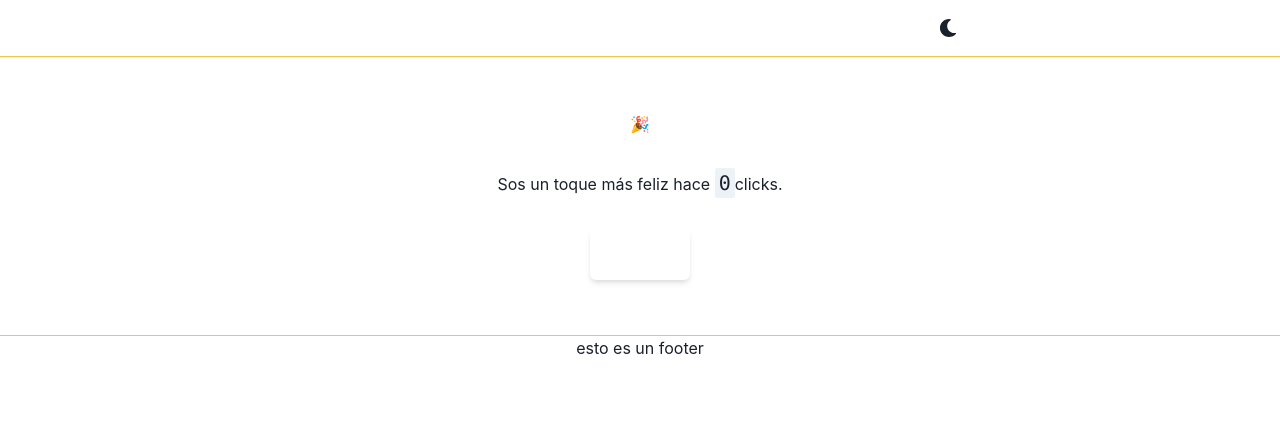
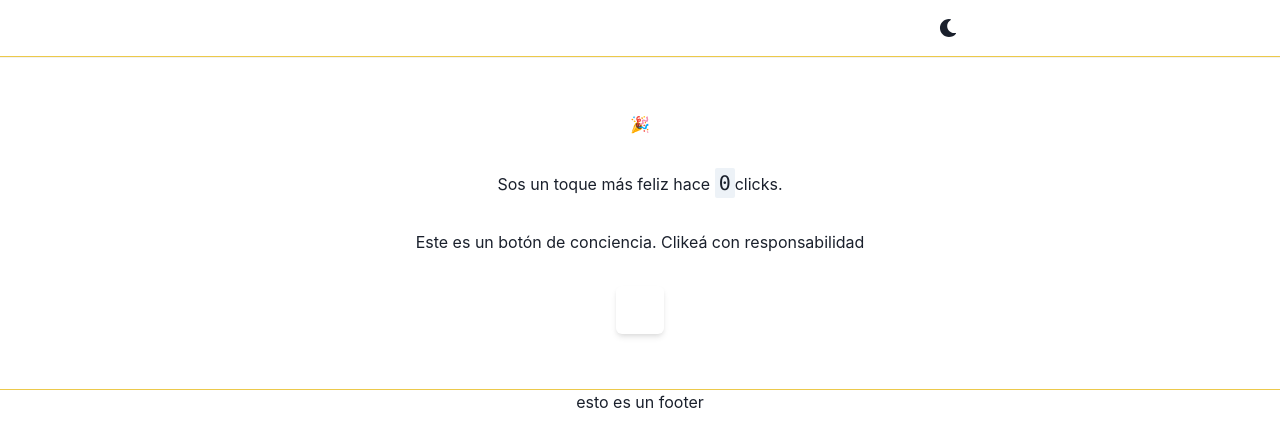
Before and after one commit to Sebastians349/happybox, a React (Create React App) app: page / in a window 1280 px wide. Shown: the top 446 px of the page. Built offline with nearby package versions, Linux system fonts and the light colour scheme.

Commit message:
<logica 2 boton>

```diff
--- a/src/components/BtnAlegria.js
+++ b/src/components/BtnAlegria.js
@@ -1,11 +1,25 @@
 import React, { useState } from 'react';
-import { VStack, Text, Code, Box } from '@chakra-ui/layout';
-const msjArr = ['hey', 'vos ', 'cacota'];
+import { VStack, Text, Code } from '@chakra-ui/layout';
+import { Button } from '@chakra-ui/button';
 
 const BtnAlegria = () => {
   const [contador, setContador] = useState(0);
-  const [mensaje, setMensaje] = useState('');
-  msjArr.forEach((e, i) => console.log(e[i]));
+  const [index, setIndex] = useState(0);
+  const mensaje = [
+    '',
+    'Hey',
+    '¡HEY!',
+    'Vos',
+    'SI, VOS ',
+    'No te dijeron "¿CON RESPONSABILIDAD?',
+    '¿Siempre hacés lo que NO te dicen que hagas?',
+    'Bueno...',
+    'Esto parece que viene para largo.',
+    'Estemmmm....',
+    'Ya estaría...',
+    { contador },
+  ];
+
   return (
     <VStack spacing={8}>
       <button
@@ -19,17 +33,17 @@ const BtnAlegria = () => {
         Sos un toque más feliz hace <Code fontSize="xl">{contador}</Code>
         clicks.
       </Text>
-      <Box
-        w="100px"
-        h="50px"
+      <Text> Este es un botón de conciencia. Clikeá con responsabilidad</Text>
+      <Button
         boxShadow="md"
         p="6"
         rounded="md"
         bg="white"
         textAlign="center"
+        onClick={() => setIndex(index + 1)}
       >
-        {mensaje}
-      </Box>
+        {mensaje[index]}
+      </Button>
     </VStack>
   );
 };
```
